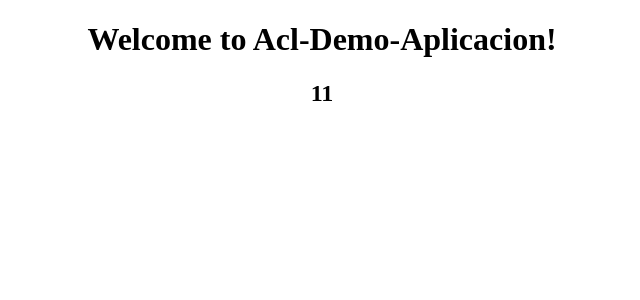
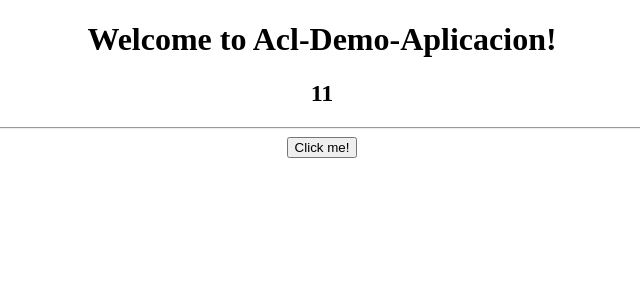
Before and after one commit to alexisvines/demo_angular, an Angular app in the folder acl-demo-angular4/: page / in a window 1280 px wide. Shown: the top 300 px of the page, without its empty margins (318-958 px from the left). Built offline with nearby package versions, Linux system fonts and the light colour scheme.

Commit message:
Ejemplo de property binding

```diff
--- a/acl-demo-angular4/src/app/app.component.html
+++ b/acl-demo-angular4/src/app/app.component.html
@@ -6,3 +6,7 @@
  <h2>
    {{a+b}}
  </h2>
+
+<hr />
+
+<button [disabled]="!listo">Click me!</button>
--- a/acl-demo-angular4/src/app/app.component.ts
+++ b/acl-demo-angular4/src/app/app.component.ts
@@ -9,4 +9,12 @@ export class AppComponent {
   title = 'Acl-Demo-Aplicacion';
   a = 3;
   b = 8;
+  listo = false;
+
+
+  constructor(){
+  	setTimeout(()=>{
+  		this.listo = true;
+  	},3000);
+  }
 }
```
